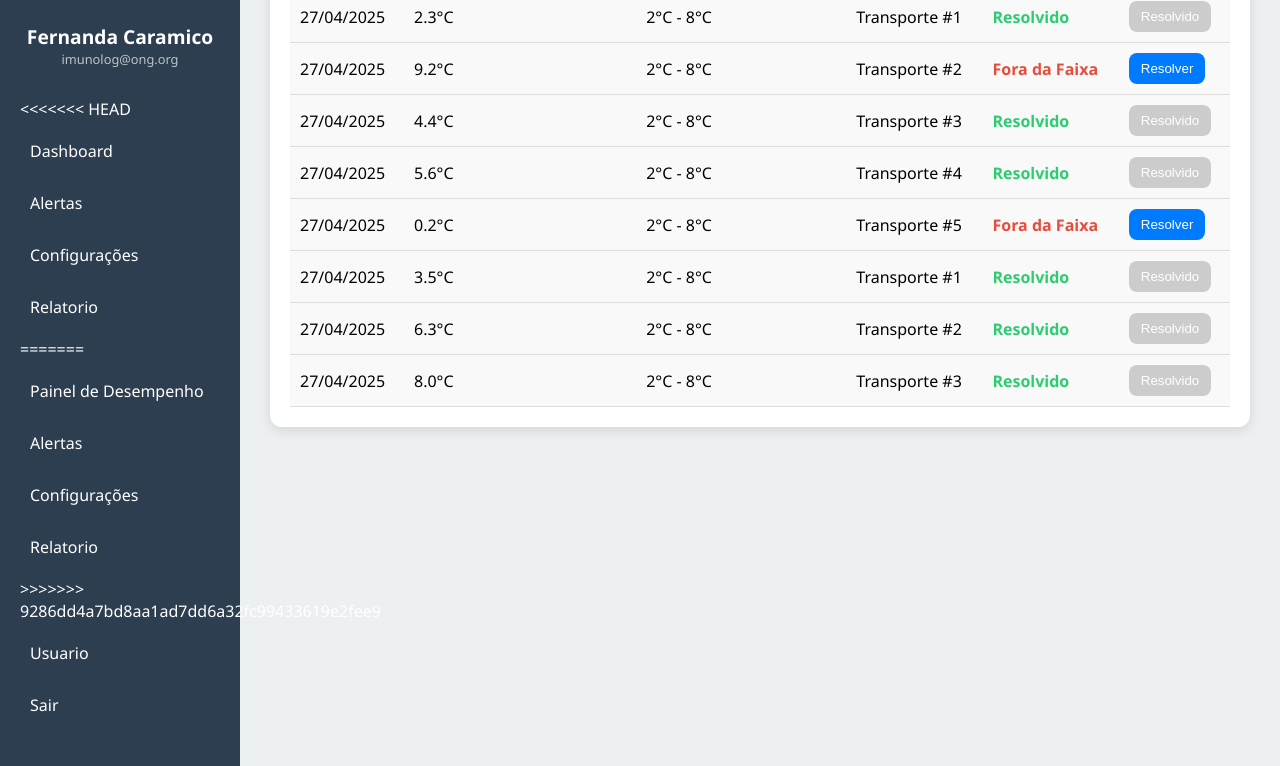
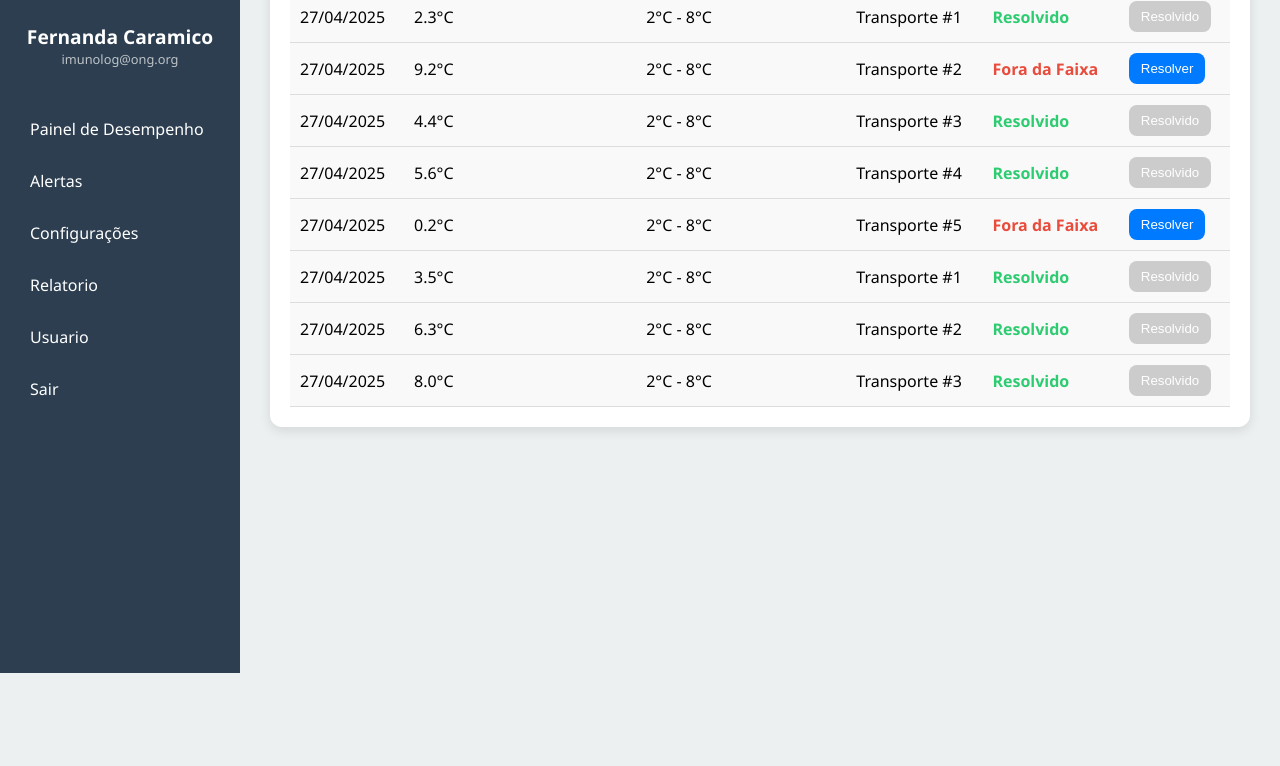
Before and after one commit to Patricia1203/imunoLog, a plain HTML site: page siteIMunolog/restrito/alerta.html in a window 1280 px wide. Shown: the part 127-893 px from the top of the page. After the commit the page ends 800 px from the top, so only its background shows below. Drawn offline with nearby package versions, Linux system fonts and the light colour scheme.

Commit message:
Resolvendo conflitos de merge

```diff
--- a/siteIMunolog/restrito/alerta.html
+++ b/siteIMunolog/restrito/alerta.html
@@ -176,17 +176,11 @@
       <p>imunolog@ong.org</p>
     </div>
     <ul class="nav">
-<<<<<<< HEAD
-      <li><a href="./dashboard.html">Dashboard</a></li>
-      <li><a href="#">Alertas</a></li>
-      <li><a href="#">Configurações</a></li>
-      <li><a href="#">Relatorio</a></li>
-=======
+
       <li><a href="./dashboard.html">Painel de Desempenho</a></li>
       <li><a href="./alerta.html">Alertas</a></li>
       <li><a href="./configuracao.html">Configurações</a></li>
       <li><a href="./dados.html">Relatorio</a></li>
->>>>>>> 9286dd4a7bd8aa1ad7dd6a32fc99433619e2fee9
       <li><a href="./usuario.html">Usuario</a></li>
       <li><a href="../index.html">Sair</a></li>
     </ul>
```
